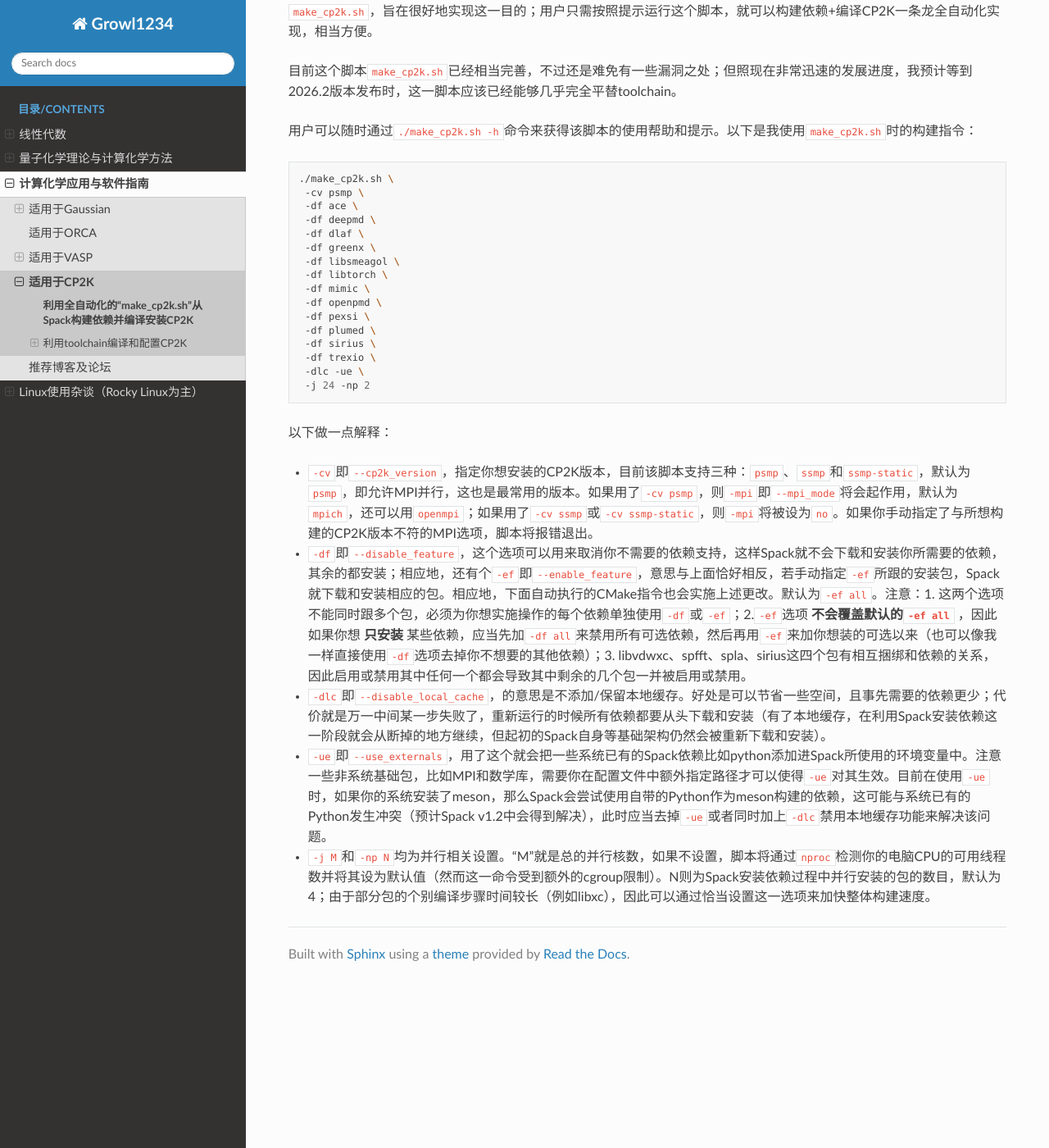
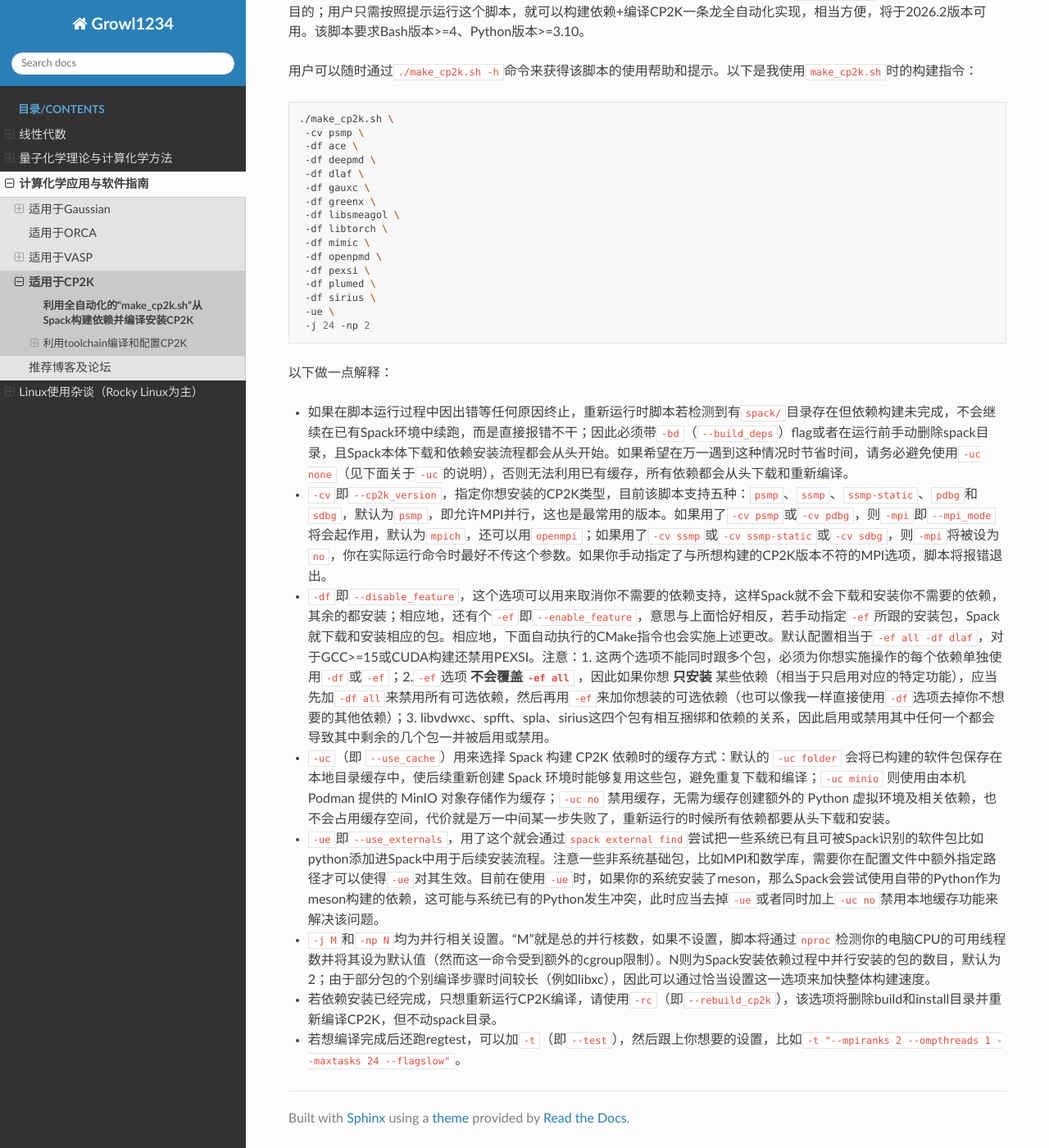
Before and after one commit to Growl1234/RTDProject, a Sphinx documentation site: the page built from source/applications/CP2K/install_via_make_cp2k_sh.md, in a window 1280 px wide and 1400 px high, scrolled down 262 px. Shown: the whole window at 82% size. Built offline with Sphinx 7.4.7 and the Read the Docs theme 3.1.0, drawn with Linux system fonts in a browser that asks for light colours; some of the changed text lies outside the part shown.

Commit message:
Update documentation

````diff
--- a/source/applications/CP2K/install_via_make_cp2k_sh.md
+++ b/source/applications/CP2K/install_via_make_cp2k_sh.md
@@ -1,14 +1,8 @@
 ## 利用全自动化的“make_cp2k.sh”从Spack构建依赖并编译安装CP2K
 
-***Last Updated: 2026-04-15***
+***Last Updated: 2026-07-01***
 
-<font color=red>
-
-</font>
-
-自CP2K v2026.1发布以来，开发者正推动继迁移至CMake后的另一重大改变：放弃原有的toolchain安装链，转为利用几乎专为科学计算服务的第三方包管理器Spack为CP2K提供和安装依赖。目前的开发分支在CP2K程序包根目录下新增了一个脚本`make_cp2k.sh`，旨在很好地实现这一目的；用户只需按照提示运行这个脚本，就可以构建依赖+编译CP2K一条龙全自动化实现，相当方便。
-
-目前这个脚本`make_cp2k.sh`已经相当完善，不过还是难免有一些漏洞之处；但照现在非常迅速的发展进度，我预计等到2026.2版本发布时，这一脚本应该已经能够几乎完全平替toolchain。
+自CP2K v2026.1发布以来，开发者正推动继迁移至CMake后的另一重大改变：利用几乎专为科学计算服务的第三方包管理器Spack为CP2K提供和安装依赖。目前的开发分支在CP2K程序包根目录下新增了一个脚本`make_cp2k.sh`，旨在很好地实现这一目的；用户只需按照提示运行这个脚本，就可以构建依赖+编译CP2K一条龙全自动化实现，相当方便，将于2026.2版本可用。该脚本要求Bash版本>=4、Python版本>=3.10。
 
 用户可以随时通过`./make_cp2k.sh -h`命令来获得该脚本的使用帮助和提示。以下是我使用`make_cp2k.sh`时的构建指令：
 
@@ -18,6 +12,7 @@
  -df ace \
  -df deepmd \
  -df dlaf \
+ -df gauxc \
  -df greenx \
  -df libsmeagol \
  -df libtorch \
@@ -26,19 +21,24 @@
  -df pexsi \
  -df plumed \
  -df sirius \
- -df trexio \
- -dlc -ue \
+ -ue \
  -j 24 -np 2
 ```
 
 以下做一点解释：
 
-* `-cv`即`--cp2k_version`，指定你想安装的CP2K版本，目前该脚本支持三种：`psmp`、`ssmp`和`ssmp-static`，默认为`psmp`，即允许MPI并行，这也是最常用的版本。如果用了`-cv psmp`，则`-mpi`即`--mpi_mode`将会起作用，默认为`mpich`，还可以用`openmpi`；如果用了`-cv ssmp`或`-cv ssmp-static`，则`-mpi`将被设为`no`。如果你手动指定了与所想构建的CP2K版本不符的MPI选项，脚本将报错退出。
+* 如果在脚本运行过程中因出错等任何原因终止，重新运行时脚本若检测到有`spack/`目录存在但依赖构建未完成，不会继续在已有Spack环境中续跑，而是直接报错不干；因此必须带`-bd`（`--build_deps`）flag或者在运行前手动删除spack目录，且Spack本体下载和依赖安装流程都会从头开始。如果希望在万一遇到这种情况时节省时间，请务必避免使用`-uc none`（见下面关于`-uc`的说明），否则无法利用已有缓存，所有依赖都会从头下载和重新编译。
 
-* `-df`即`--disable_feature`，这个选项可以用来取消你不需要的依赖支持，这样Spack就不会下载和安装你所需要的依赖，其余的都安装；相应地，还有个`-ef`即`--enable_feature`，意思与上面恰好相反，若手动指定`-ef`所跟的安装包，Spack就下载和安装相应的包。相应地，下面自动执行的CMake指令也会实施上述更改。默认为`-ef all`。注意：1. 这两个选项不能同时跟多个包，必须为你想实施操作的每个依赖单独使用`-df`或`-ef`；2.`-ef`选项 **不会覆盖默认的`-ef all`** ，因此如果你想 **只安装** 某些依赖，应当先加`-df all`来禁用所有可选依赖，然后再用`-ef`来加你想装的可选以来（也可以像我一样直接使用`-df`选项去掉你不想要的其他依赖）；3. libvdwxc、spfft、spla、sirius这四个包有相互捆绑和依赖的关系，因此启用或禁用其中任何一个都会导致其中剩余的几个包一并被启用或禁用。
+* `-cv`即`--cp2k_version`，指定你想安装的CP2K类型，目前该脚本支持五种：`psmp`、`ssmp`、`ssmp-static`、`pdbg`和`sdbg`，默认为`psmp`，即允许MPI并行，这也是最常用的版本。如果用了`-cv psmp`或`-cv pdbg`，则`-mpi`即`--mpi_mode`将会起作用，默认为`mpich`，还可以用`openmpi`；如果用了`-cv ssmp`或`-cv ssmp-static`或`-cv sdbg`，则`-mpi`将被设为`no`，你在实际运行命令时最好不传这个参数。如果你手动指定了与所想构建的CP2K版本不符的MPI选项，脚本将报错退出。
 
-* `-dlc`即`--disable_local_cache`，的意思是不添加/保留本地缓存。好处是可以节省一些空间，且事先需要的依赖更少；代价就是万一中间某一步失败了，重新运行的时候所有依赖都要从头下载和安装（有了本地缓存，在利用Spack安装依赖这一阶段就会从断掉的地方继续，但起初的Spack自身等基础架构仍然会被重新下载和安装）。
+* `-df`即`--disable_feature`，这个选项可以用来取消你不需要的依赖支持，这样Spack就不会下载和安装你不需要的依赖，其余的都安装；相应地，还有个`-ef`即`--enable_feature`，意思与上面恰好相反，若手动指定`-ef`所跟的安装包，Spack就下载和安装相应的包。相应地，下面自动执行的CMake指令也会实施上述更改。默认配置相当于`-ef all -df dlaf`，对于GCC>=15或CUDA构建还禁用PEXSI。注意：1. 这两个选项不能同时跟多个包，必须为你想实施操作的每个依赖单独使用`-df`或`-ef`；2.`-ef`选项 **不会覆盖`-ef all`** ，因此如果你想 **只安装** 某些依赖（相当于只启用对应的特定功能），应当先加`-df all`来禁用所有可选依赖，然后再用`-ef`来加你想装的可选依赖（也可以像我一样直接使用`-df`选项去掉你不想要的其他依赖）；3. libvdwxc、spfft、spla、sirius这四个包有相互捆绑和依赖的关系，因此启用或禁用其中任何一个都会导致其中剩余的几个包一并被启用或禁用。
 
-* `-ue`即`--use_externals`，用了这个就会把一些系统已有的Spack依赖比如python添加进Spack所使用的环境变量中。注意一些非系统基础包，比如MPI和数学库，需要你在配置文件中额外指定路径才可以使得`-ue`对其生效。目前在使用`-ue`时，如果你的系统安装了meson，那么Spack会尝试使用自带的Python作为meson构建的依赖，这可能与系统已有的Python发生冲突（预计Spack v1.2中会得到解决），此时应当去掉`-ue`或者同时加上`-dlc`禁用本地缓存功能来解决该问题。
+* `-uc`（即 `--use_cache`）用来选择 Spack 构建 CP2K 依赖时的缓存方式：默认的 `-uc folder` 会将已构建的软件包保存在本地目录缓存中，使后续重新创建 Spack 环境时能够复用这些包，避免重复下载和编译；`-uc minio` 则使用由本机 Podman 提供的 MinIO 对象存储作为缓存；`-uc no` 禁用缓存，无需为缓存创建额外的 Python 虚拟环境及相关依赖，也不会占用缓存空间，代价就是万一中间某一步失败了，重新运行的时候所有依赖都要从头下载和安装。
 
-* `-j M`和`-np N`均为并行相关设置。“M”就是总的并行核数，如果不设置，脚本将通过`nproc`检测你的电脑CPU的可用线程数并将其设为默认值（然而这一命令受到额外的cgroup限制）。N则为Spack安装依赖过程中并行安装的包的数目，默认为4；由于部分包的个别编译步骤时间较长（例如libxc），因此可以通过恰当设置这一选项来加快整体构建速度。
+* `-ue`即`--use_externals`，用了这个就会通过`spack external find`尝试把一些系统已有且可被Spack识别的软件包比如python添加进Spack中用于后续安装流程。注意一些非系统基础包，比如MPI和数学库，需要你在配置文件中额外指定路径才可以使得`-ue`对其生效。目前在使用`-ue`时，如果你的系统安装了meson，那么Spack会尝试使用自带的Python作为meson构建的依赖，这可能与系统已有的Python发生冲突，此时应当去掉`-ue`或者同时加上`-uc no`禁用本地缓存功能来解决该问题。
+
+* `-j M`和`-np N`均为并行相关设置。“M”就是总的并行核数，如果不设置，脚本将通过`nproc`检测你的电脑CPU的可用线程数并将其设为默认值（然而这一命令受到额外的cgroup限制）。N则为Spack安装依赖过程中并行安装的包的数目，默认为2；由于部分包的个别编译步骤时间较长（例如libxc），因此可以通过恰当设置这一选项来加快整体构建速度。
+
+* 若依赖安装已经完成，只想重新运行CP2K编译，请使用`-rc`（即`--rebuild_cp2k`），该选项将删除build和install目录并重新编译CP2K，但不动spack目录。
+
+* 若想编译完成后还跑regtest，可以加`-t`（即`--test`），然后跟上你想要的设置，比如`-t "--mpiranks 2 --ompthreads 1 --maxtasks 24 --flagslow"`。
````
Also changed, not shown: source/applications/CP2K/installation_via_toolchain.md (+3 -3 lines), source/linux/rocky/installation.md (+3 -3 lines), source/linux/rocky/nvidia.md (+1 -1 lines).
